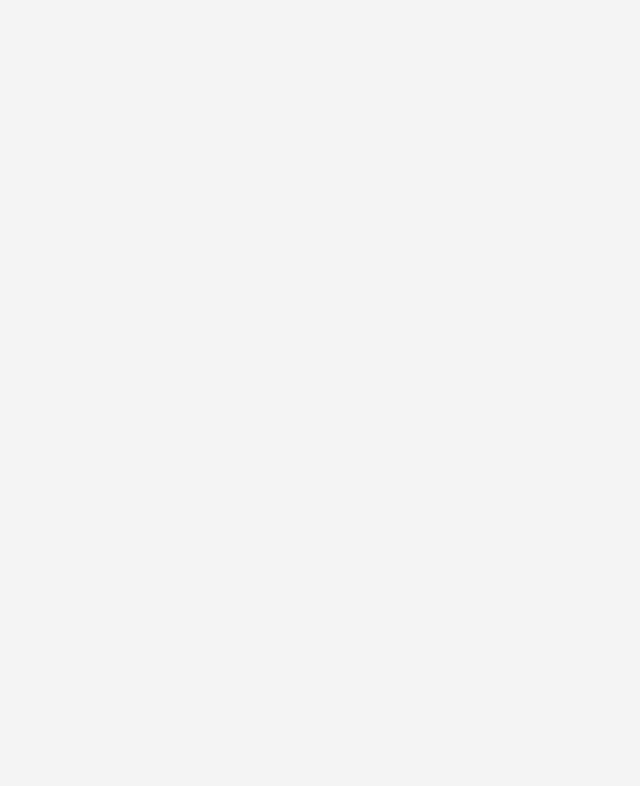
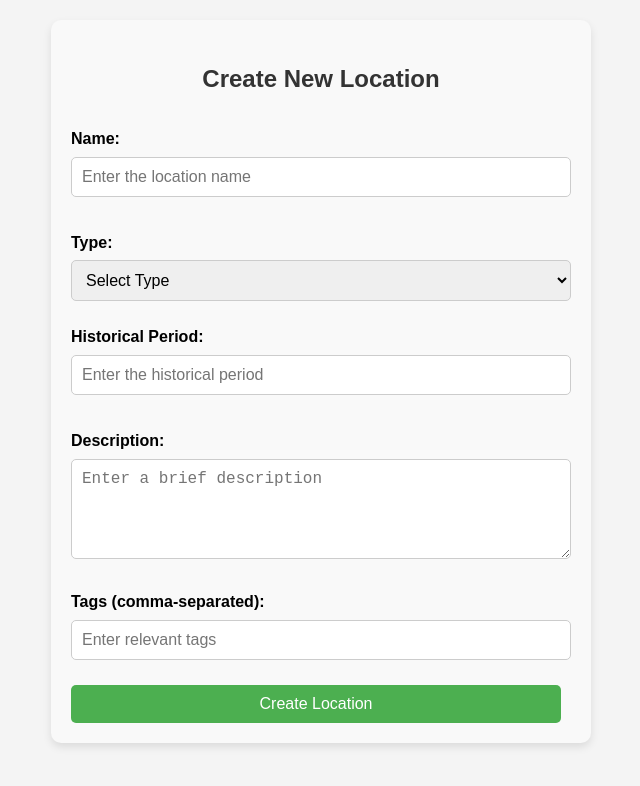
Before and after one commit to Advanced-computer-lab-2024/JetSetGo2, a React (Create React App) app in the folder frontend/: page /CreateTag in a window 1280 px wide. Before the commit this address had no page. Shown: the top 786 px of the page, without its empty margins (319-959 px from the left). Built offline with nearby package versions, Linux system fonts and the light colour scheme.

Commit message:
createTagsAhla

```diff
--- a/frontend/src/App.js
+++ b/frontend/src/App.js
@@ -9,6 +9,7 @@ import TouristSignup from "./components/createTourist";
 import UpdateTouristPage from "./components/touristUpdate"; // Make sure this component exists
 import OtherSignup from "./components/createOther";
 import CategoryCRUD from "./components/CategoryCRUD";
+import CreateTag from "./components/CreateTag";
 
 function App  () {
   return (
@@ -24,6 +25,7 @@ function App  () {
           <Route path="/museums" element={<MuseumCRUD />} />
           <Route path="/SchemaTourFront" element={<SchemaTourFront />} />
           <Route path="/category" element={<CategoryCRUD />} />
+          <Route path="/CreateTag" element={<CreateTag />} />
         </Routes>
       </div>
     </Router>
--- a/frontend/src/components/CreateTag.js
+++ b/frontend/src/components/CreateTag.js
@@ -15,7 +15,7 @@ const LocationForm = () => {
   };
 
   const handleTagsChange = (e) => {
-    setLocation({ ...location, tags: e.target.value.split(',') });
+    setLocation({ ...location, tags: e.target.value.split(',').map(tag => tag.trim()) });
   };
 
   const handleSubmit = async (e) => {
@@ -28,21 +28,100 @@ const LocationForm = () => {
     }
   };
 
+  // Inline style definitions
+  const containerStyle = {
+    maxWidth: '500px',
+    margin: '0 auto',
+    padding: '20px',
+    backgroundColor: '#f9f9f9',
+    borderRadius: '10px',
+    boxShadow: '0px 4px 8px rgba(0, 0, 0, 0.1)',
+    fontFamily: 'Arial, sans-serif',
+  };
+
+  const headingStyle = {
+    textAlign: 'center',
+    marginBottom: '20px',
+    color: '#333',
+  };
+
+  const formStyle = {
+    display: 'flex',
+    flexDirection: 'column',
+  };
+
+  const formGroupStyle = {
+    marginBottom: '15px',
+  };
+
+  const labelStyle = {
+    fontWeight: 'bold',
+    marginBottom: '5px',
+    display: 'block',
+  };
+
+  const inputStyle = {
+    width: '100%',
+    padding: '10px',
+    border: '1px solid #ccc',
+    borderRadius: '5px',
+    fontSize: '16px',
+    boxSizing: 'border-box',
+  };
+
+  const textareaStyle = {
+    width: '100%',
+    padding: '10px',
+    border: '1px solid #ccc',
+    borderRadius: '5px',
+    fontSize: '16px',
+    height: '100px',
+    boxSizing: 'border-box',
+  };
+
+  const buttonStyle = {
+    backgroundColor: '#4CAF50',
+    color: 'white',
+    padding: '10px 20px',
+    border: 'none',
+    borderRadius: '5px',
+    fontSize: '16px',
+    cursor: 'pointer',
+    transition: 'background-color 0.3s ease',
+  };
+
+  const buttonHoverStyle = {
+    ...buttonStyle,
+    backgroundColor: '#45a049',
+  };
+
   return (
-    <form onSubmit={handleSubmit}>
+    <div style={containerStyle}>
+      <h2 style={headingStyle}>Create New Location</h2>
+      <form onSubmit={handleSubmit} style={formStyle}>
+        <div style={formGroupStyle}>
+          <label htmlFor="name" style={labelStyle}>Name:</label>
           <input
             type="text"
+            id="name"
             name="name"
-        placeholder="Name"
+            placeholder="Enter the location name"
             value={location.name}
             onChange={handleChange}
             required
+            style={inputStyle}
           />
+        </div>
+
+        <div style={formGroupStyle}>
+          <label htmlFor="type" style={labelStyle}>Type:</label>
           <select
+            id="type"
             name="type"
             value={location.type}
             onChange={handleChange}
             required
+            style={inputStyle}
           >
             <option value="">Select Type</option>
             <option value="Monument">Monument</option>
@@ -50,29 +129,57 @@ const LocationForm = () => {
             <option value="Religious Site">Religious Site</option>
             <option value="Palace/Castle">Palace/Castle</option>
           </select>
+        </div>
+
+        <div style={formGroupStyle}>
+          <label htmlFor="historicalPeriod" style={labelStyle}>Historical Period:</label>
           <input
             type="text"
+            id="historicalPeriod"
             name="historicalPeriod"
-        placeholder="Historical Period"
+            placeholder="Enter the historical period"
             value={location.historicalPeriod}
             onChange={handleChange}
             required
+            style={inputStyle}
           />
+        </div>
+
+        <div style={formGroupStyle}>
+          <label htmlFor="description" style={labelStyle}>Description:</label>
           <textarea
+            id="description"
             name="description"
-        placeholder="Description"
+            placeholder="Enter a brief description"
             value={location.description}
             onChange={handleChange}
+            style={textareaStyle}
           />
+        </div>
+
+        <div style={formGroupStyle}>
+          <label htmlFor="tags" style={labelStyle}>Tags (comma-separated):</label>
           <input
             type="text"
+            id="tags"
             name="tags"
-        placeholder="Tags (comma-separated)"
+            placeholder="Enter relevant tags"
             value={location.tags.join(',')}
             onChange={handleTagsChange}
+            style={inputStyle}
           />
-      <button type="submit">Create Location</button>
+        </div>
+
+        <button
+          type="submit"
+          style={buttonStyle}
+          onMouseOver={(e) => (e.target.style.backgroundColor = '#45a049')}
+          onMouseOut={(e) => (e.target.style.backgroundColor = '#4CAF50')}
+        >
+          Create Location
+        </button>
       </form>
+    </div>
   );
 };
 
```
Also changed, not shown: 1 other file (tests, documents, lock files or other folders). Lines whose indentation alone changed are shown as unchanged.
